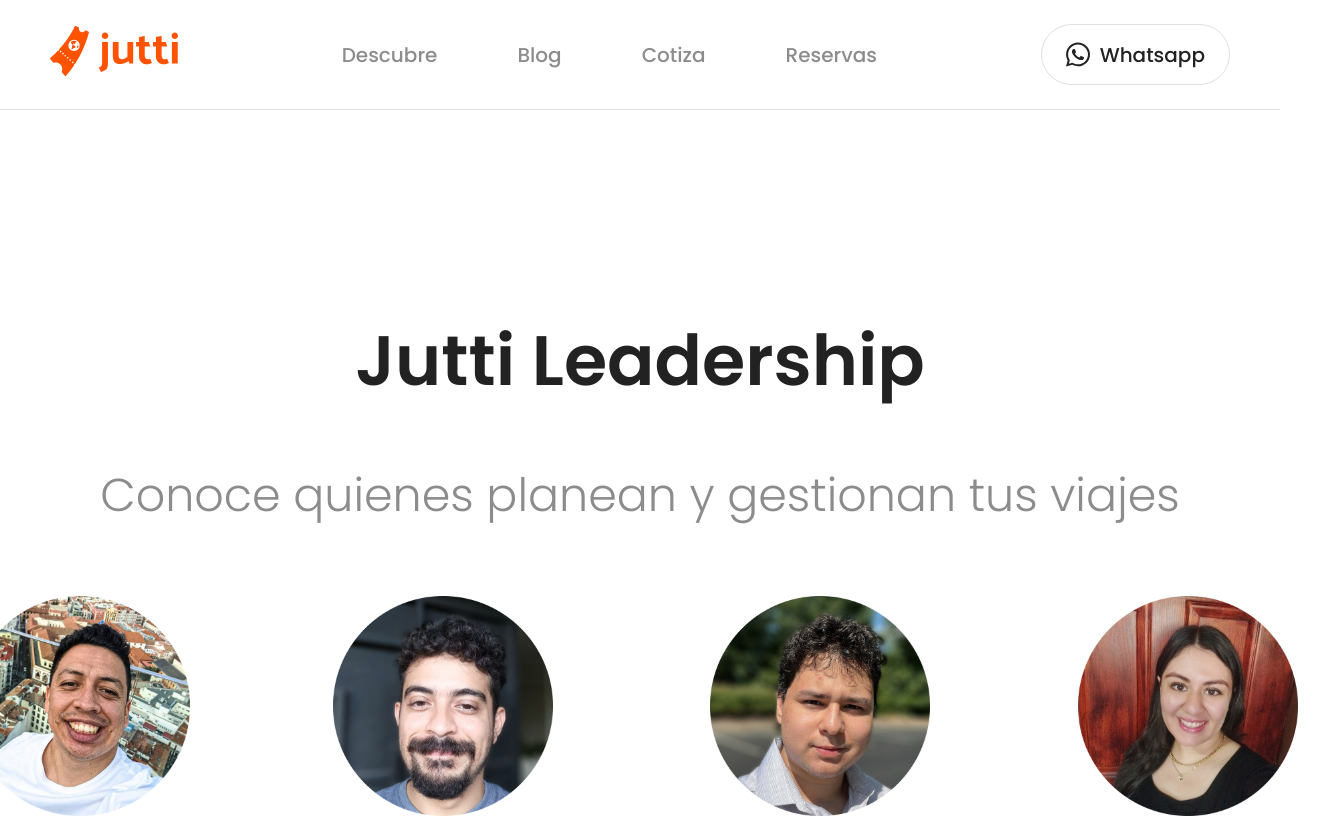
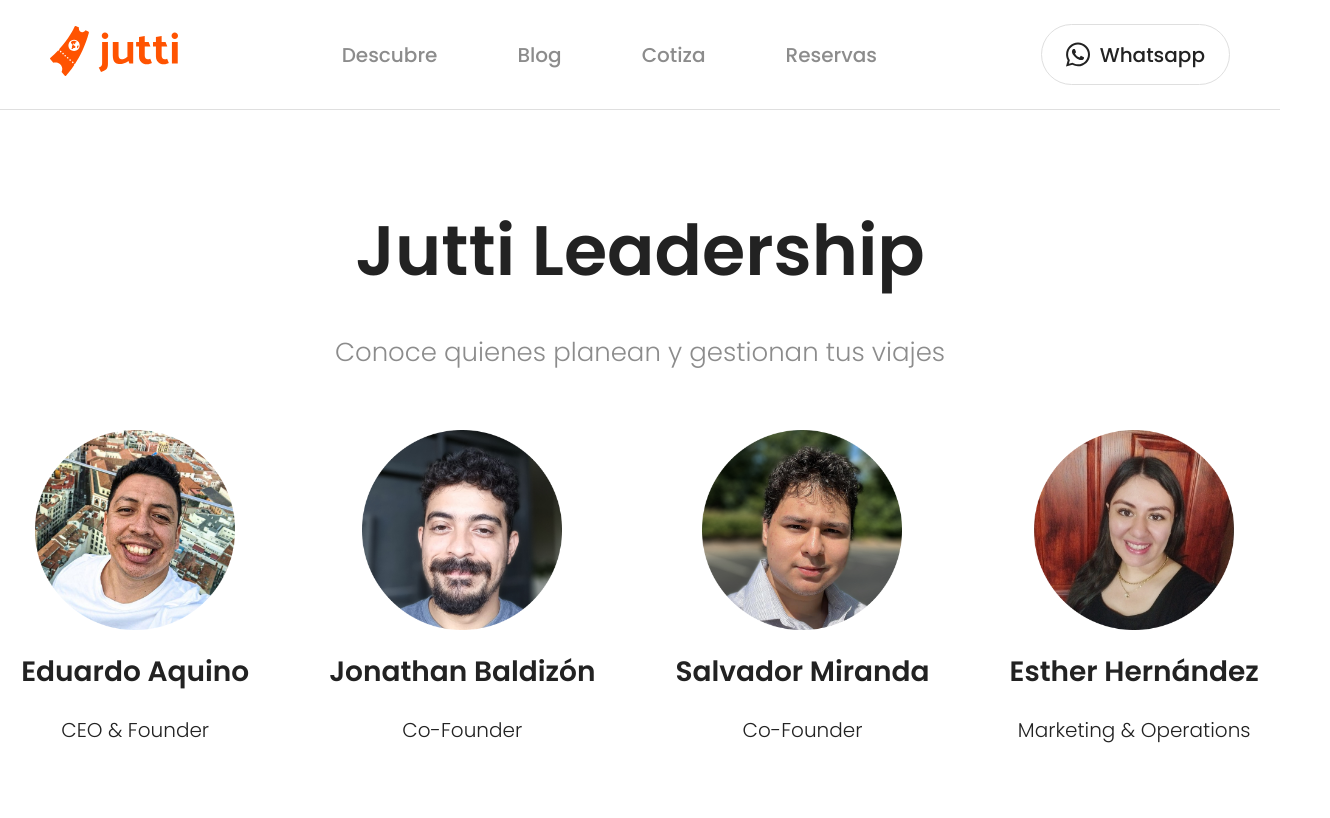
Before and after one commit to eduakino/jutti, a Next.js app: page /team in a window 1280 px wide. Shown: the top 818 px of the page, 1330 px wide, since content can reach past the window. Built offline with nearby package versions, Linux system fonts and the light colour scheme.

Commit message:
DesktopFixes

```diff
--- a/src/app/blogs/page.js
+++ b/src/app/blogs/page.js
@@ -30,7 +30,7 @@
                         checked={selectedRadio === 'recientes'}
                         onChange={(e) => setSelectedRadio(e.target.value)}
                         id={'tab1'} />
-                    <label for={'tab1'} className={styles.blog_tabs__label}>Recientes</label>
+                    <label for={'tab1'} className={`${styles.blog_tabs__label} ${styles.firstLabel}`}>Recientes</label>
                     <div className={styles.blog_tabs__content}>
                         <Image src={placeholder} width={240} className={styles.placeholder_img}  />
                         <p>Esto es muy vergonzoso pero aun no tenemos blogs</p>
--- a/src/app/blogs/page.module.css
+++ b/src/app/blogs/page.module.css
@@ -45,11 +45,11 @@
     width: 100%;
     display: flex;
     flex-wrap: wrap;
-    padding-left: 100px;
     position: relative;
 }
 
 .blog_tabs__radio { display: none; }
+.firstLabel { margin-left: 100px; }
 
 .blog_tabs__label {
     padding: 14px 24px;
--- a/src/app/team/page.module.css
+++ b/src/app/team/page.module.css
@@ -1,5 +1,5 @@
 .team {
-    margin-top: 175px;
+    margin-top: 75px;
 }
 
 @media (max-width: 768px) {
--- a/src/components/Footer.jsx
+++ b/src/components/Footer.jsx
@@ -13,7 +13,7 @@
             <div className={styles.main_footer_container}>
                 <ul className={styles.main_footer_links}>
                     <li className="link">Jutti, 2024</li>
-                    <li className="link"><a href="#">Términos y condiciones</a></li>
+                    <li className="link no-action">Términos y condiciones</li>
                     <li className="link"><a href="/team">Equipo</a></li>
                     <li className="link">God First</li>
                 </ul>
--- a/src/components/homepage/HomeBrands.module.css
+++ b/src/components/homepage/HomeBrands.module.css
@@ -43,7 +43,7 @@
     flex-wrap: nowrap;
     gap: 20px;
     list-style: none;
-    animation: move1 20s linear infinite;
+    animation: move1 20s linear infinite alternate-reverse;
 }
 .carouselInner2 {
     width: calc(202px * 12);
@@ -52,7 +52,7 @@
     flex-wrap: nowrap;
     gap: 20px;
     list-style: none;
-    animation: move2 20s linear infinite;
+    animation: move2 20s linear infinite alternate-reverse;
 }
 
 .infiniteCarousel .reverse {animation-direction: reverse;}
--- a/src/components/homepage/HowItWorks.module.css
+++ b/src/components/homepage/HowItWorks.module.css
@@ -89,6 +89,7 @@
 
 .howItWorks_last_cards > h2 {
     width: 100%;
+    padding: 0 60px;
 }
 
 .howItWorks_last_cards_photo {
--- a/src/components/quote/QuoteForm.jsx
+++ b/src/components/quote/QuoteForm.jsx
@@ -127,6 +127,7 @@
                 <div className={styles.table_three_rows}>
                     <select name="adultos" type="text" required className={`${styles.simple_input} ${styles.select_input}`}>
                         <option value=" ">Adultos</option>
+                        <option value="0">0</option>
                         <option value="1">1</option>
                         <option value="2">2</option>
                         <option value="3">3</option>
@@ -136,6 +137,7 @@
                     </select>
                     <select name="ninos" type="text" required className={`${styles.simple_input} ${styles.select_input}`}>
                         <option value=" ">Niños (2-17)</option>
+                        <option value="0">0</option>
                         <option value="1">1</option>
                         <option value="2">2</option>
                         <option value="3">3</option>
@@ -145,6 +147,7 @@
                     </select>
                     <select name="bebes" type="text" required className={`${styles.simple_input} ${styles.select_input}`}>
                         <option value=" ">Bebés (0-1)</option>
+                        <option value="0">0</option>
                         <option value="1">1</option>
                         <option value="2">2</option>
                         <option value="3">3</option>
@@ -156,12 +159,14 @@
                 <div className={styles.table_two_rows}>
                     <select name="equipaje-mano" type="text" required className={`${styles.simple_input} ${styles.select_input}`}>
                         <option value=" ">Equipaje de mano</option>
+                        <option value="0">0</option>
                         <option value="1">1</option>
                         <option value="2">2</option>
                         <option value="3">3</option>
                     </select>
                     <select name="equipaje" type="text" required className={`${styles.simple_input} ${styles.select_input}`}>
                         <option value=" ">Equipaje en bodega</option>
+                        <option value="0">0</option>
                         <option value="1">1</option>
                         <option value="2">2</option>
                         <option value="3">3</option>
--- a/src/components/team/Leadership.module.css
+++ b/src/components/team/Leadership.module.css
@@ -1,6 +1,6 @@
 .leadership_section {
     width: 100%;
-    padding: 150px 0;
+    padding: 140px 0;
     display: flex;
     align-items: center;
     justify-content: center;
@@ -12,7 +12,7 @@
     display: flex;
     align-items: center;
     justify-content: center;
-    gap: 60px;
+    gap: 50px;
 }
 
 .Leadership_title {
@@ -21,16 +21,16 @@
     flex-direction: column;
     align-items: center;
     justify-content: center;
-    gap: 70px;
-    padding-bottom: 70px;
+    gap: 50px;
+    padding-bottom: 60px;
     text-align: center;
 }
 
 .Leadership_title p {
     color: #8C8C8C;
-    font-size: 46px;
+    font-size: 26px;
     font-weight: 300;
-    line-height: 59.8px;
+    line-height: 33.8px;
 }
 
 .Leadership_members {
--- a/src/components/team/Member.module.css
+++ b/src/components/team/Member.module.css
@@ -5,26 +5,26 @@
     align-items: center;
     justify-content: center;
     text-align: center;
-    gap: 30px;
+    gap: 24px;
     color: #222;
 }
 
 .member_photo {
     object-fit: scale-down;
-    width: 220px;
-    height: 220px;
+    width: 200px;
+    height: 200px;
 }
 
 .member_card h3 {
-    font-size: 32px;
+    font-size: 28px;
     font-weight: 600;
-    line-height: 41.6px;
+    line-height: 36.4px;
 }
 
 .member_card span {
-    font-size: 24px;
+    font-size: 20px;
     font-weight: 300;
-    line-height: 36px;
+    line-height: 30px;
 }
 
 @media (max-width: 768px) {
```
Also changed, not shown: public/assets/checked_img.svg (added), 1 other file (tests, documents, lock files or other folders).
